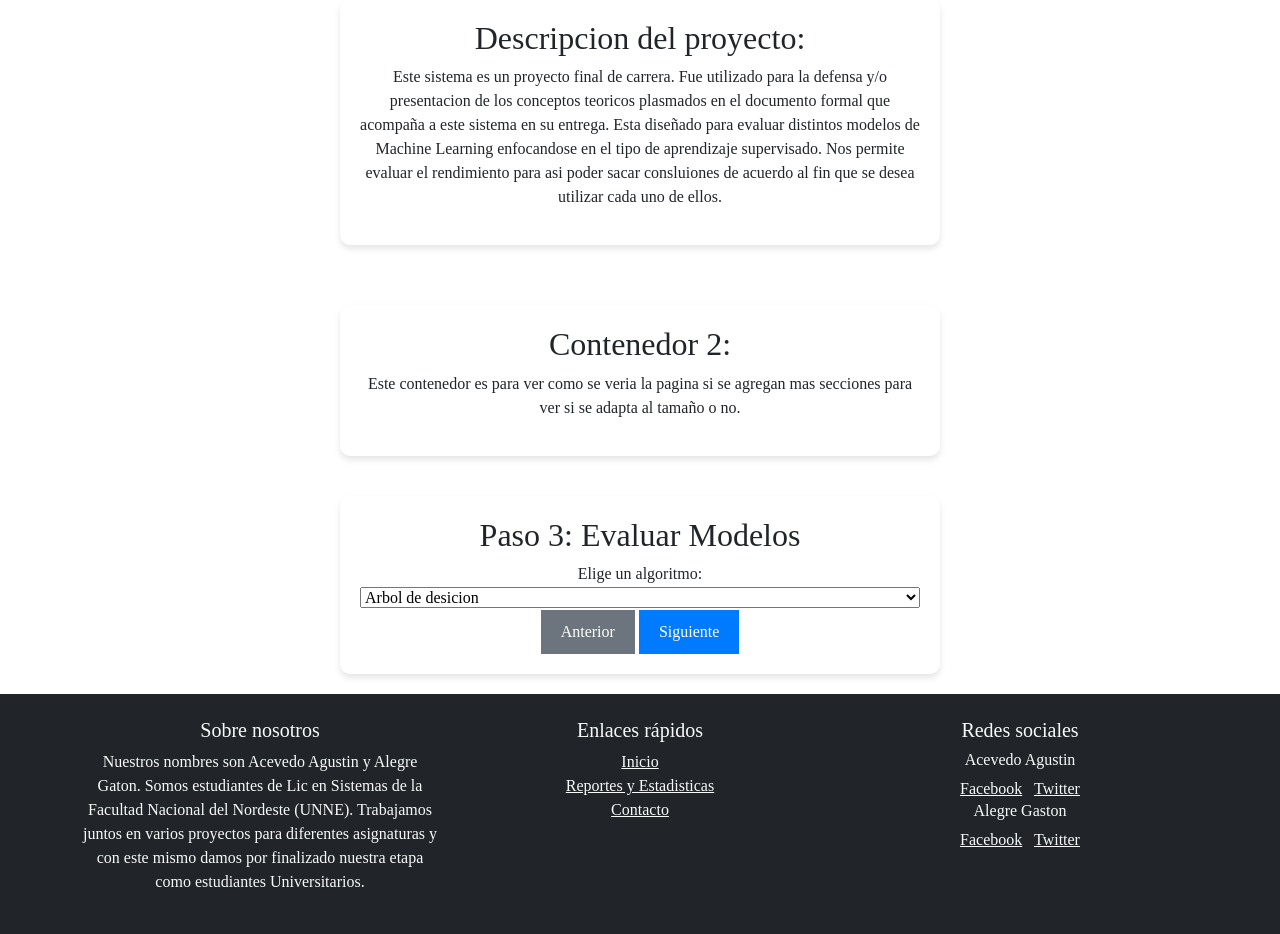
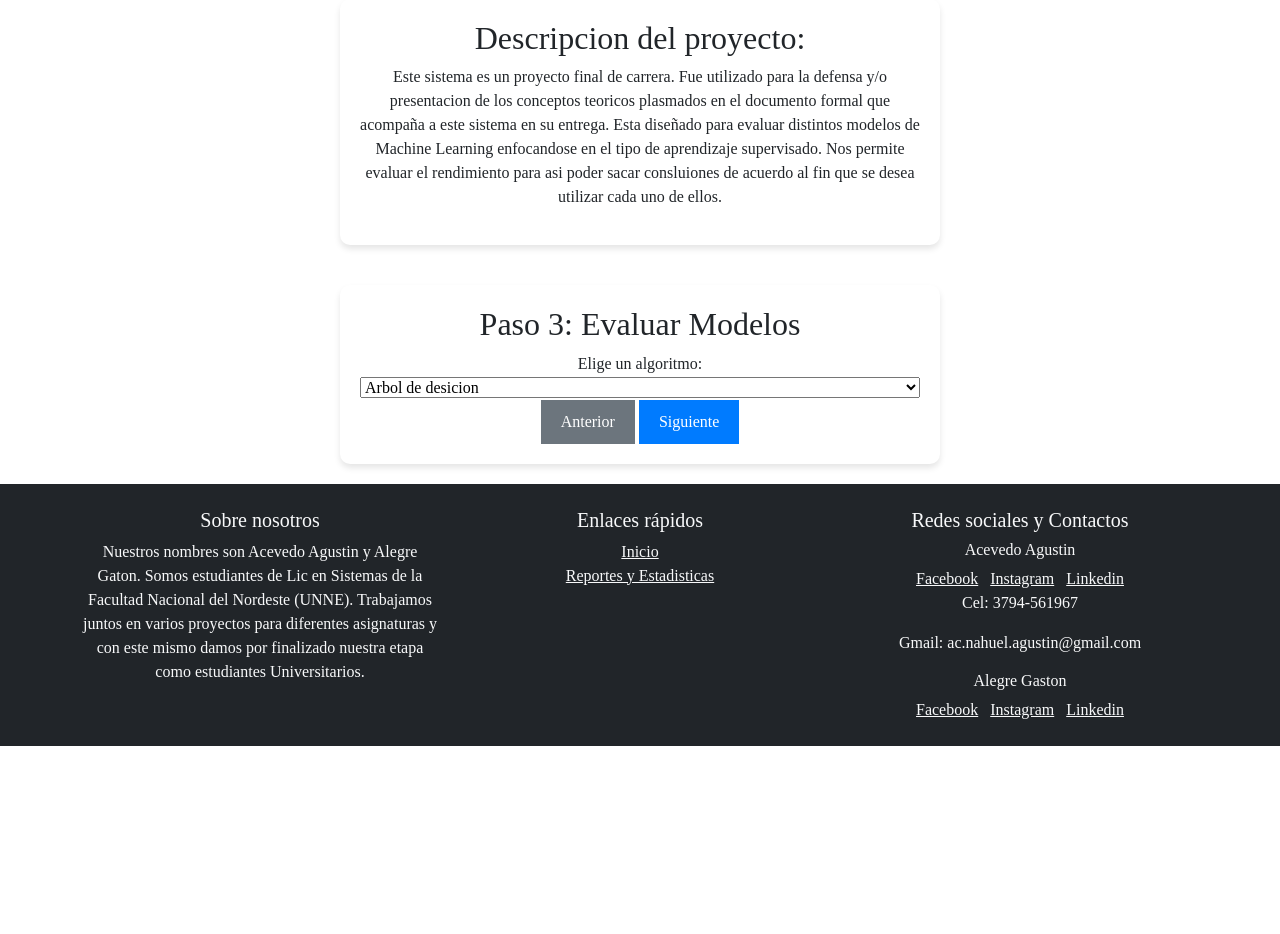
Before and after one commit to agustin-acevedo/Proyecto_final, a Flask app: page / in a window 1280 px wide. Shown: the part 158-1092 px from the top of the page. After the commit the page ends 904 px from the top, so only its background shows below. Run offline with Flask 3, Linux system fonts and the light colour scheme.

Commit message:
Cambios en el diseño

```diff
--- a/templates/inicio.html
+++ b/templates/inicio.html
@@ -34,12 +34,7 @@
             </div>
 
 
-            <div class="contenedor" style="margin: 20px 0;">
-                <h2> Contenedor 2:</h2>
-                <p>Este contenedor es para ver como se veria la pagina si se agregan mas secciones
-                    para ver si se adapta al tamaño o no.</p>
 
-            </div>
 
 
             <div class="wizard">
@@ -145,17 +140,21 @@
                     <ul class="list-unstyled">
                         <li><a href="/" class="text-light">Inicio</a></li>
                         <li><a  href="/resultados"  class="text-light">Reportes y Estadisticas</a></li>
-                        <li><a href="#" class="text-light">Contacto</a></li>
                     </ul>
                 </div>
                 <div class="col-md-4">
-                    <h5>Redes sociales</h5>
+                    <h5>Redes sociales y Contactos</h5>
                     <h6>Acevedo Agustin</h6>
                     <a href="#" class="text-light me-2">Facebook</a>
-                    <a href="#" class="text-light">Twitter</a>
+                    <a href="#" class="text-light me-2">Instagram</a>
+                    <a href="#" class="text-light"> Linkedin</a>
+                    <p>Cel: 3794-561967</p>
+                    <p>Gmail: ac.nahuel.agustin@gmail.com</p>
                     <h6>Alegre Gaston</h6>
                     <a href="#" class="text-light me-2">Facebook</a>
-                    <a href="#" class="text-light">Twitter</a>
+                    <a href="#" class="text-light me-2">Instagram</a>
+                    <a href="#" class="text-light">Linkedin</a>
+
                 </div>
             </div>
         </div>
```
